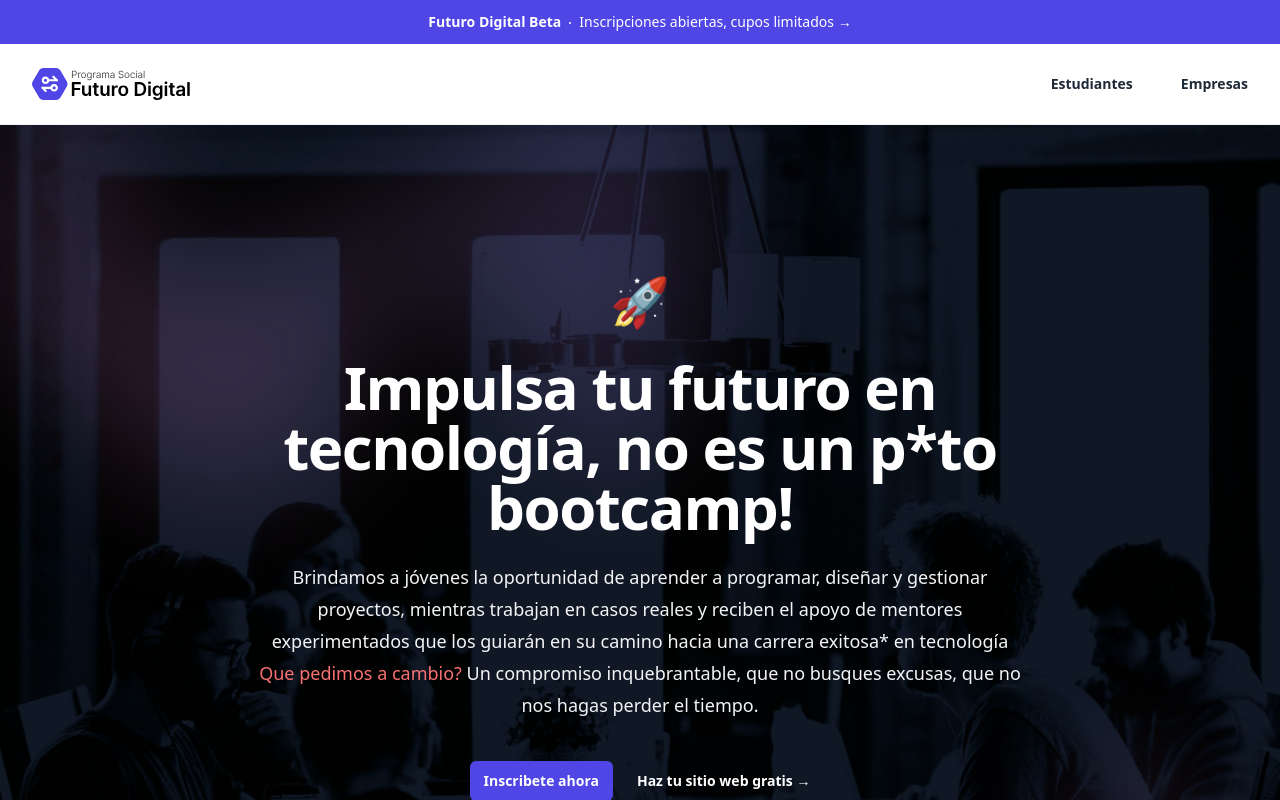
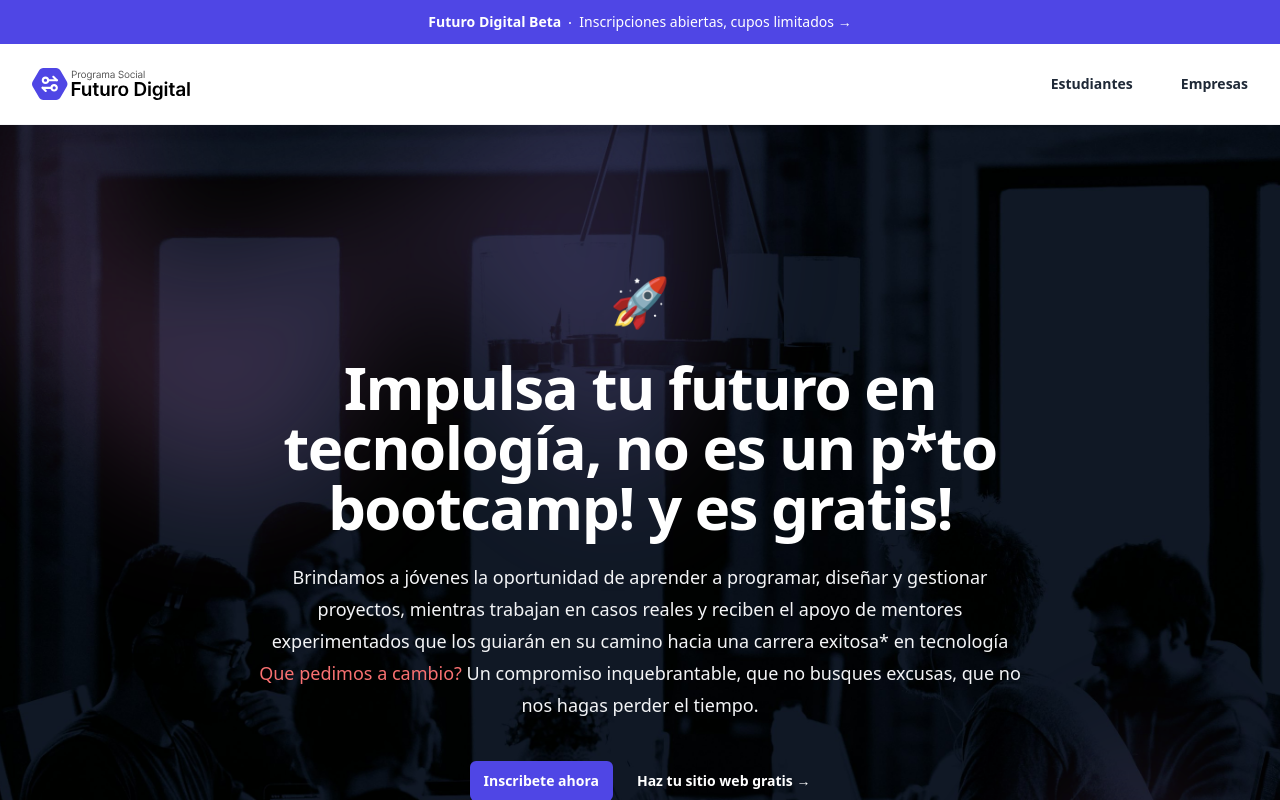
Before and after one commit to wondercraft-co/futuro-digital-nextjs-website, a Next.js app: page / in a window 1280 px wide. Shown: the top 800 px of the page. Built offline with nearby package versions, Linux system fonts and the light colour scheme; a web font is replaced by a local one.

Commit message:
update hero copy

```diff
--- a/src/components/Homepage/Hero.tsx
+++ b/src/components/Homepage/Hero.tsx
@@ -38,7 +38,7 @@ export default function Hero() {
           </div> */}
           <div className="text-center">
             <h1 className="text-4xl font-bold tracking-tight text-white sm:text-6xl">
-              Impulsa tu futuro en tecnología, no es un p*to bootcamp!
+              Impulsa tu futuro en tecnología, no es un p*to bootcamp! y es gratis!
             </h1>
             <p className="mt-6 text-lg leading-8 text-gray-100">
               Brindamos a jóvenes la oportunidad de aprender a programar,
```
